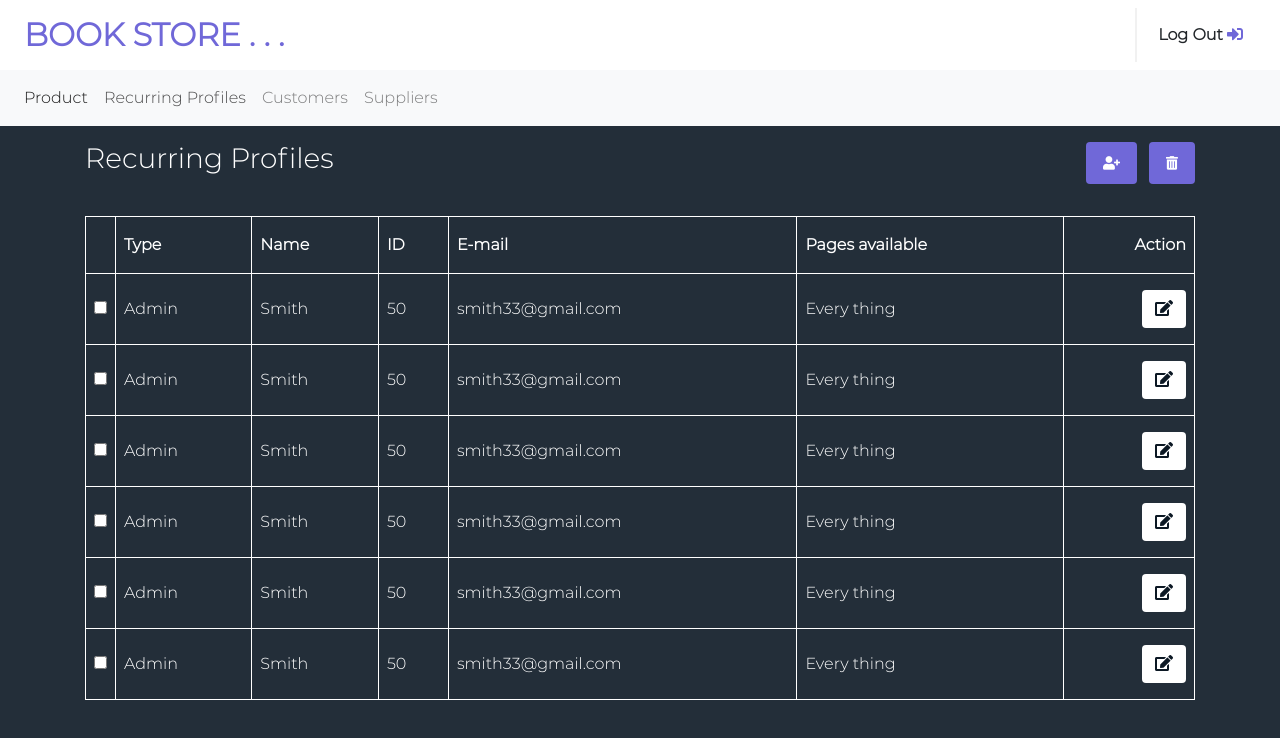
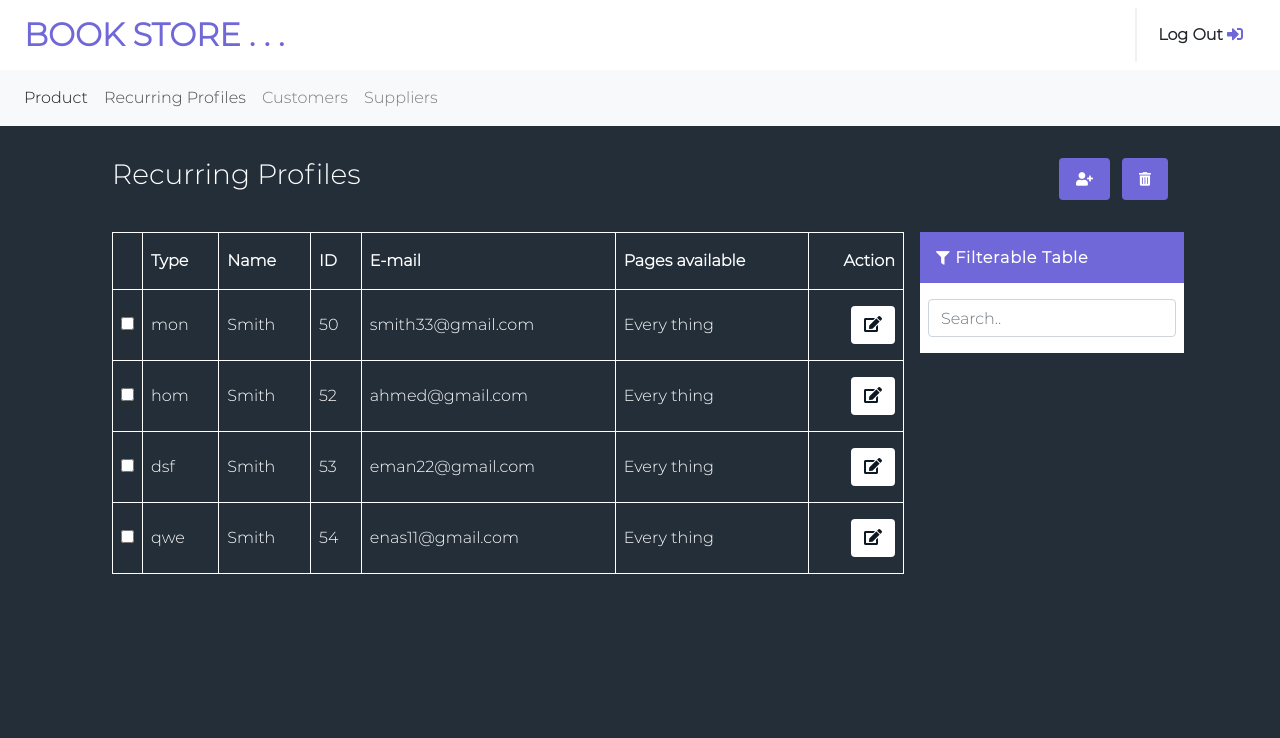
Before and after one commit to AyaFikry33/Book-Store, a website: page BookStore.html in a window 1280 px wide. Both pictures are taken after a click on the link "Recurring Profiles". Drawn offline with nearby package versions, Linux system fonts and the light colour scheme.

Commit message:
Some Changes

```diff
--- a/Assets/css/BookStoreStyle.scss
+++ b/Assets/css/BookStoreStyle.scss
@@ -63,7 +63,9 @@ header{
 
 /* Recurring , customer section style */
 .Recurring , .customer, .supplier{
-	.container{
+	.contain{
+		padding: 0;
+		margin: 1rem 7rem;
 		.header{
 			padding: 1rem 0 ;
 			h3{
@@ -86,10 +88,12 @@ header{
 			}
 		}
 		.content{
+			display: flex;
 			table{
 				color: white;
 				margin-top: 1rem;
-				tbody{
+				flex: 0 0 75%;
+				tbody, thead{
 					tr{
 						th , td{
 							border: 1px solid white;
@@ -115,6 +119,28 @@ header{
 					}
 				}
 			}
+			.filter{
+				margin: 1rem 0 0 1rem;
+				background-color: white;
+				flex: 0 0 25%;
+				height: fit-content;
+				h4{
+					padding: 1rem;
+					background-color: var(--main-color);
+					color: white;
+					font-size: 1rem;
+					font-weight: bold;
+					letter-spacing: .05rem;
+					i{
+						display: inline-block;
+						font-size: .85rem;
+					}
+				}
+				input{
+					width: 94%;
+					margin: 1rem 3% ;
+				}
+			}
 		}
 	}
 }
--- a/Assets/js/BookStoreScript.js
+++ b/Assets/js/BookStoreScript.js
@@ -1,23 +1,36 @@
 $(document).ready(function(){
-    var addbtn = document.getElementById("add");
-    var table = document.getElementsByTagName("table")[0]
-    addbtn.addEventListener("click", function(){
-        table.innerHTML += `<tr>
-                            <td><input type="checkbox"></td>
-                            <td><input type="text"></td>
-                            <td><input type="text"></td>
-                            <td><input type="text"></td>
-                            <td><input type="text"></td>
-                            <td><input type="text"></td>
-                        </tr>`
-    })
+    // navbar
+    var a = document.querySelectorAll("nav .navbar-nav .nav-item a")
+    a.forEach(element => {
+        var linkAttrValue = element.getAttribute("link")
+        console.log(linkAttrValue);
+        element.addEventListener("click", function(e){
+            var x = e.target.getAttribute("link")
+            document.getElementById(x).style.display = "block";
+        })
+    });
+
+    // filtering recurring profiles
+    $("#recurring-Input").on("keyup", function() {
+        var value = $(this).val().toLowerCase();
+        $("#recurring-table tbody tr").filter(function() {
+            $(this).toggle($(this).text().toLowerCase().indexOf(value) > -1)
+        });
+    });
+
+    // filtering customers
+    $("#customer-Input").on("keyup", function() {
+        var value = $(this).val().toLowerCase();
+        $("#customer-table tbody tr").filter(function() {
+            $(this).toggle($(this).text().toLowerCase().indexOf(value) > -1)
+        });
+    });
+
+    // filtering suppliers
+    $("#supplier-Input").on("keyup", function() {
+        var value = $(this).val().toLowerCase();
+        $("#supplier-table tbody tr").filter(function() {
+            $(this).toggle($(this).text().toLowerCase().indexOf(value) > -1)
+        });
+    });
 });
-
-var a = document.querySelectorAll("nav .navbar-nav .nav-item a")
-a.forEach(element => {
-    element.addEventListener("click", function(e){
-        var x = e.target.getAttribute("link")
-        document.getElementById(x).style.display = "block"
-
-    })
-});
--- a/BookStore.html
+++ b/BookStore.html
@@ -41,7 +41,7 @@
 
   <!-- Recurring Section Structure  -->
   <section class="Recurring" id="Recurring" >
-    <div class="container">
+    <div class="contain">
       <div class="header">
         <h3>Recurring Profiles </h3>
         <div class="editbar">
@@ -50,7 +50,8 @@
         </div>
       </div>
       <div class="content">
-        <table style="width:100%">
+        <table id="recurring-table">
+          <thead>
             <tr>
               <th></th>
               <th>Type</th>
@@ -60,9 +61,11 @@
               <th>Pages available</th>
               <th class="action">Action </th>
             </tr>
+          </thead>
+          <tbody>
             <tr>
               <td><input type="checkbox"></td>
-            <td>Admin</td>
+              <td>mon</td>
               <td>Smith</td>
               <td>50</td>
               <td>smith33@gmail.com</td>
@@ -71,57 +74,45 @@
             </tr>
             <tr>
               <td><input type="checkbox"></td>
-            <td>Admin</td>
+              <td>hom</td>
               <td>Smith</td>
-            <td>50</td>
-            <td>smith33@gmail.com</td>
+              <td>52</td>
+              <td>ahmed@gmail.com</td>
               <td>Every thing</td>
               <td><button class="btn edit"><i class="fas fa-edit"></i></button></td>
             </tr>
             <tr>
               <td><input type="checkbox"></td>
-            <td>Admin</td>
+              <td>dsf</td>
               <td>Smith</td>
-            <td>50</td>
-            <td>smith33@gmail.com</td>
+              <td>53</td>
+              <td>eman22@gmail.com</td>
               <td>Every thing</td>
               <td><button class="btn edit"><i class="fas fa-edit"></i></button></td>
             </tr>
             <tr>
               <td><input type="checkbox"></td>
-            <td>Admin</td>
+              <td>qwe</td>
               <td>Smith</td>
-            <td>50</td>
-            <td>smith33@gmail.com</td>
+              <td>54</td>
+              <td>enas11@gmail.com</td>
               <td>Every thing</td>
               <td><button class="btn edit"><i class="fas fa-edit"></i></button></td>
             </tr>
-          <tr>
-            <td><input type="checkbox"></td>
-            <td>Admin</td>
-            <td>Smith</td>
-            <td>50</td>
-            <td>smith33@gmail.com</td>
-            <td>Every thing</td>
-            <td><button class="btn edit"><i class="fas fa-edit"></i></button></td>
-          </tr>
-          <tr>
-            <td><input type="checkbox"></td>
-            <td>Admin</td>
-            <td>Smith</td>
-            <td>50</td>
-            <td>smith33@gmail.com</td>
-            <td>Every thing</td>
-            <td><button class="btn edit"><i class="fas fa-edit"></i></button></td>
-          </tr>
+          </tbody>
         </table>
+
+        <div class="filter" id="recurring-filter">
+          <h4><i class="fas fa-filter"></i> Filterable Table</h4>
+          <input class="form-control" id="recurring-Input" type="text" placeholder="Search..">
+        </div>
       </div>
     </div>
   </section>
 
   <!-- Customer Section Structure  -->
   <section class="customer" id="customer">
-    <div class="container">
+    <div class="contain">
       <div class="header">
         <h3>Customer </h3>
         <div class="editbar">
@@ -130,7 +121,8 @@
         </div>
       </div>
       <div class="content">
-        <table style="width:100%">
+        <table id="customer-table">
+          <thead>
             <tr>
               <th></th>
               <th>Quantity</th>
@@ -139,12 +131,22 @@
               <th>End Date</th>
               <th class="action">Action </th>
             </tr>
+          </thead>
+          <tbody>
             <tr>
               <td><input type="checkbox"></td>
               <td>10</td>
-            <td>120.36 EGP</td>
+              <td>15.36 EGP</td>
               <td>11/2/2020</td>
               <td>14/5/2020</td>
+              <td><button class="btn edit"><i class="fas fa-edit"></i></button></td>
+            </tr>
+            <tr>
+              <td><input type="checkbox"></td>
+              <td>10</td>
+              <td>140.36 EGP</td>
+              <td>11/2/2020</td>
+              <td>11/5/2020</td>
               <td><button class="btn edit"><i class="fas fa-edit"></i></button></td>
             </tr>
             <tr>
@@ -158,9 +160,9 @@
             <tr>
               <td><input type="checkbox"></td>
               <td>10</td>
-            <td>120.36 EGP</td>
+              <td>170.36 EGP</td>
               <td>11/2/2020</td>
-            <td>14/5/2020</td>
+              <td>15/5/2020</td>
               <td><button class="btn edit"><i class="fas fa-edit"></i></button></td>
             </tr>
             <tr>
@@ -171,22 +173,19 @@
               <td>14/5/2020</td>
               <td><button class="btn edit"><i class="fas fa-edit"></i></button></td>
             </tr>
-          <tr>
-            <td><input type="checkbox"></td>
-            <td>10</td>
-            <td>120.36 EGP</td>
-            <td>11/2/2020</td>
-            <td>14/5/2020</td>
-            <td><button class="btn edit"><i class="fas fa-edit"></i></button></td>
-          </tr>
+          </tbody>
         </table>
+        <div class="filter" id="customer-filter">
+          <h4><i class="fas fa-filter"></i> Filterable Table</h4>
+          <input class="form-control" id="customer-Input" type="text" placeholder="Search..">
+        </div>
       </div>
     </div>
   </section>
 
   <!-- Suppliers Section Structure  -->
   <section class="supplier" id="supplier">
-    <div class="container">
+    <div class="contain">
       <div class="header">
         <h3>Suppliers </h3>
         <div class="editbar">
@@ -195,7 +194,8 @@
         </div>
       </div>
       <div class="content">
-        <table style="width:100%">
+        <table id="supplier-table">
+          <thead>
             <tr>
               <th></th>
               <th>Discount</th>
@@ -205,6 +205,8 @@
               <th>Deal</th>
               <th class="action">Action </th>
             </tr>
+          </thead>
+          <tbody>
             <tr>
               <td><input type="checkbox"></td>
               <td>10</td>
@@ -214,7 +216,13 @@
               <td>14/5/2020</td>
               <td><button class="btn edit"><i class="fas fa-edit"></i></button></td>
             </tr>
+          </tbody>
         </table>
+
+        <div class="filter" id="supplier-filter">
+          <h4><i class="fas fa-filter"></i> Filterable Table</h4>
+          <input class="form-control" id="supplier-Input" type="text" placeholder="Search..">
+        </div>
       </div>
     </div>
   </section>
```
Also changed, not shown: Assets/css/BookStoreStyle.css, 1 other file. Lines whose indentation alone changed are shown as unchanged.
